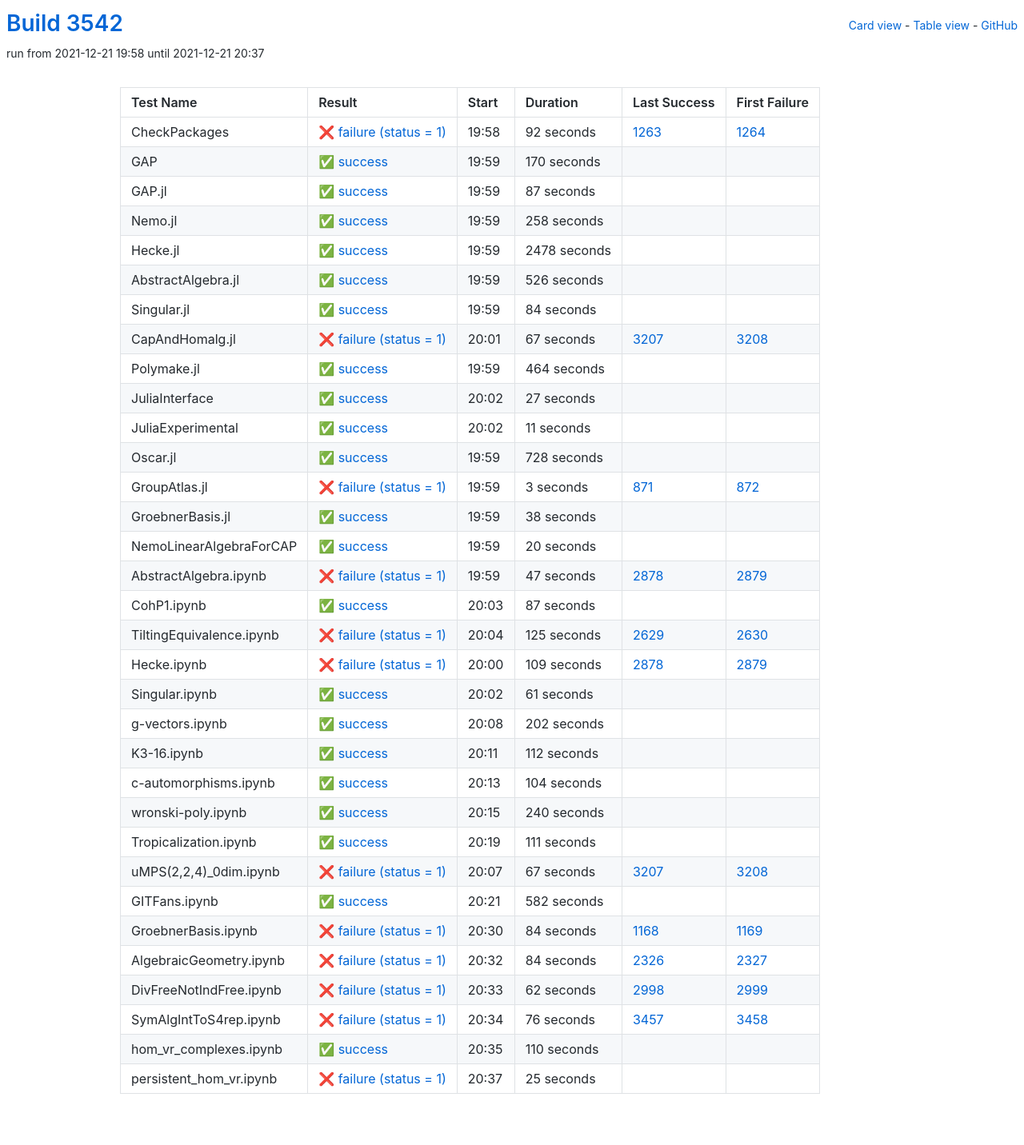
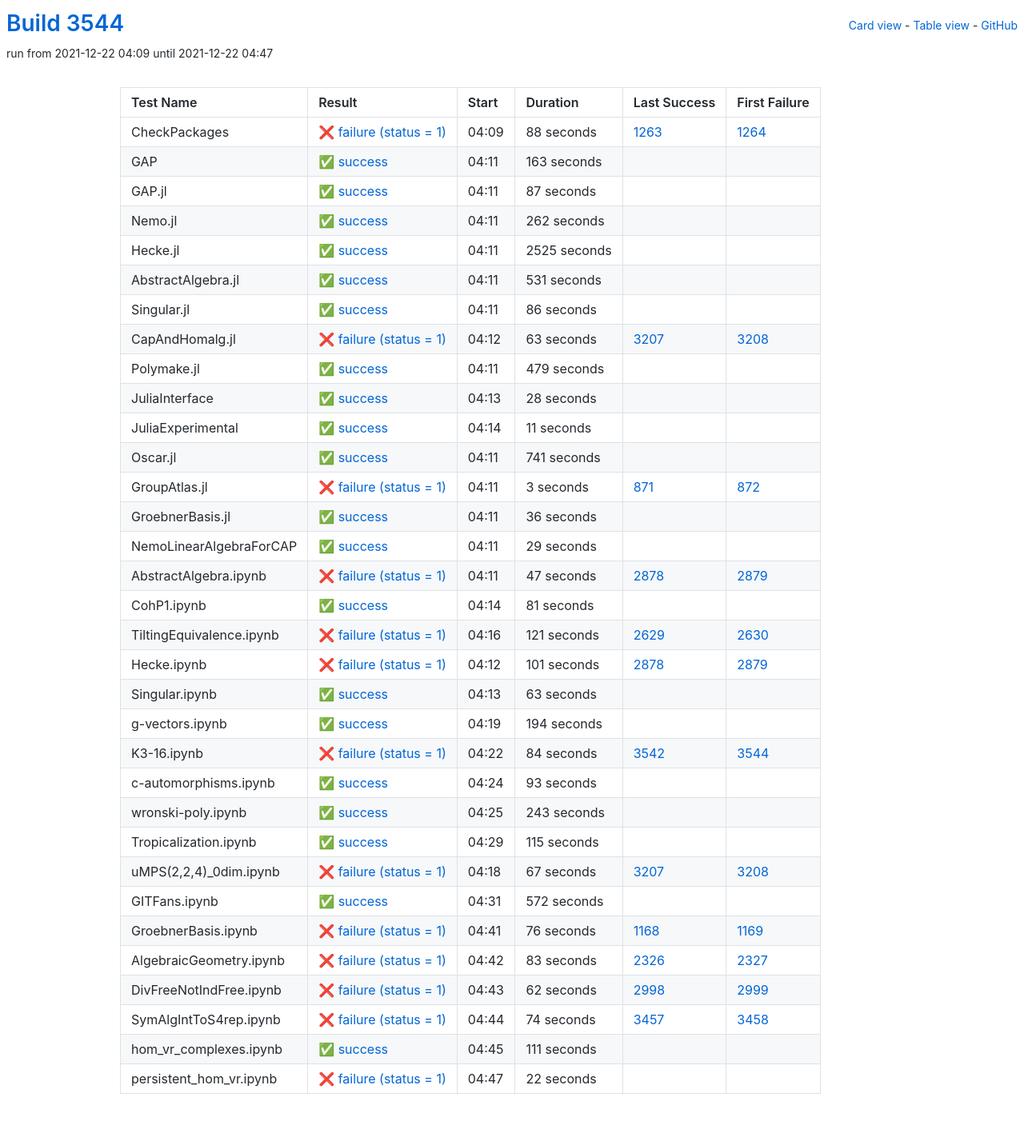
Before and after one commit to oscar-system/oscar-ci-status-stable, a Jekyll site: the page built from table.html, in a window 1280 px wide. Shown: the whole page at 80% size. Built offline with Jekyll 4.4.1, drawn with Linux system fonts in a browser that asks for light colours.

Commit message:
Build #3544

```diff
--- a/_data/ci.yml
+++ b/_data/ci.yml
@@ -1,6 +1,6 @@
 ---
-build: 3542
-build_url: https://oscarci.mathematik.uni-kl.de/job/oscar-stable/3542/
+build: 3544
+build_url: https://oscarci.mathematik.uni-kl.de/job/oscar-stable/3544/
 job: oscar-stable
 organization: oscar-system
 repo: oscar-ci-status-stable
@@ -8,32 +8,32 @@ repourl: https://github.com/oscar-system/oscar-ci-status-stable
 tests:
 - name: CheckPackages
   id: checkpackages
-  log: https://oscarci.mathematik.uni-kl.de/job/oscar-stable/3542/artifact/logs/build-3542/CheckPackages.log
-  start: 2021-12-21 19:58
+  log: https://oscarci.mathematik.uni-kl.de/job/oscar-stable/3544/artifact/logs/build-3544/CheckPackages.log
+  start: 2021-12-22 04:09
   success: false
   exitcode: 1
   status: failure
-  duration: 92
+  duration: 88
   last_success: 1263
   last_success_url: https://oscarci.mathematik.uni-kl.de/job/oscar-stable/1263/
   first_failure: 1264
   first_failure_url: https://oscarci.mathematik.uni-kl.de/job/oscar-stable/1264/
 - name: GAP
   id: gap
-  log: https://oscarci.mathematik.uni-kl.de/job/oscar-stable/3542/artifact/logs/build-3542/GAP.log
-  start: 2021-12-21 19:59
+  log: https://oscarci.mathematik.uni-kl.de/job/oscar-stable/3544/artifact/logs/build-3544/GAP.log
+  start: 2021-12-22 04:11
   success: true
   exitcode: 0
   status: success
-  duration: 170
+  duration: 163
   last_success: false
   last_success_url:
   first_failure: false
   first_failure_url:
 - name: GAP.jl
   id: gap-jl
-  log: https://oscarci.mathematik.uni-kl.de/job/oscar-stable/3542/artifact/logs/build-3542/GAP.jl.log
-  start: 2021-12-21 19:59
+  log: https://oscarci.mathematik.uni-kl.de/job/oscar-stable/3544/artifact/logs/build-3544/GAP.jl.log
+  start: 2021-12-22 04:11
   success: true
   exitcode: 0
   status: success
@@ -44,92 +44,92 @@ tests:
   first_failure_url:
 - name: Nemo.jl
   id: nemo-jl
-  log: https://oscarci.mathematik.uni-kl.de/job/oscar-stable/3542/artifact/logs/build-3542/Nemo.jl.log
-  start: 2021-12-21 19:59
+  log: https://oscarci.mathematik.uni-kl.de/job/oscar-stable/3544/artifact/logs/build-3544/Nemo.jl.log
+  start: 2021-12-22 04:11
   success: true
   exitcode: 0
   status: success
-  duration: 258
+  duration: 262
   last_success: false
   last_success_url:
   first_failure: false
   first_failure_url:
 - name: Hecke.jl
   id: hecke-jl
-  log: https://oscarci.mathematik.uni-kl.de/job/oscar-stable/3542/artifact/logs/build-3542/Hecke.jl.log
-  start: 2021-12-21 19:59
+  log: https://oscarci.mathematik.uni-kl.de/job/oscar-stable/3544/artifact/logs/build-3544/Hecke.jl.log
+  start: 2021-12-22 04:11
   success: true
   exitcode: 0
   status: success
-  duration: 2478
+  duration: 2525
   last_success: false
   last_success_url:
   first_failure: false
   first_failure_url:
 - name: AbstractAlgebra.jl
   id: abstractalgebra-jl
-  log: https://oscarci.mathematik.uni-kl.de/job/oscar-stable/3542/artifact/logs/build-3542/AbstractAlgebra.jl.log
-  start: 2021-12-21 19:59
+  log: https://oscarci.mathematik.uni-kl.de/job/oscar-stable/3544/artifact/logs/build-3544/AbstractAlgebra.jl.log
+  start: 2021-12-22 04:11
   success: true
   exitcode: 0
   status: success
-  duration: 526
+  duration: 531
   last_success: false
   last_success_url:
   first_failure: false
   first_failure_url:
 - name: Singular.jl
   id: singular-jl
-  log: https://oscarci.mathematik.uni-kl.de/job/oscar-stable/3542/artifact/logs/build-3542/Singular.jl.log
-  start: 2021-12-21 19:59
+  log: https://oscarci.mathematik.uni-kl.de/job/oscar-stable/3544/artifact/logs/build-3544/Singular.jl.log
+  start: 2021-12-22 04:11
   success: true
   exitcode: 0
   status: success
-  duration: 84
+  duration: 86
   last_success: false
   last_success_url:
   first_failure: false
   first_failure_url:
 - name: CapAndHomalg.jl
   id: capandhomalg-jl
-  log: https://oscarci.mathematik.uni-kl.de/job/oscar-stable/3542/artifact/logs/build-3542/CapAndHomalg.jl.log
-  start: 2021-12-21 20:01
+  log: https://oscarci.mathematik.uni-kl.de/job/oscar-stable/3544/artifact/logs/build-3544/CapAndHomalg.jl.log
+  start: 2021-12-22 04:12
   success: false
   exitcode: 1
   status: failure
-  duration: 67
+  duration: 63
   last_success: 3207
   last_success_url: https://oscarci.mathematik.uni-kl.de/job/oscar-stable/3207/
   first_failure: 3208
   first_failure_url: https://oscarci.mathematik.uni-kl.de/job/oscar-stable/3208/
 - name: Polymake.jl
   id: polymake-jl
-  log: https://oscarci.mathematik.uni-kl.de/job/oscar-stable/3542/artifact/logs/build-3542/Polymake.jl.log
-  start: 2021-12-21 19:59
+  log: https://oscarci.mathematik.uni-kl.de/job/oscar-stable/3544/artifact/logs/build-3544/Polymake.jl.log
+  start: 2021-12-22 04:11
   success: true
   exitcode: 0
   status: success
-  duration: 464
+  duration: 479
   last_success: false
   last_success_url:
   first_failure: false
   first_failure_url:
 - name: JuliaInterface
   id: juliainterface
-  log: https://oscarci.mathematik.uni-kl.de/job/oscar-stable/3542/artifact/logs/build-3542/JuliaInterface.log
-  start: 2021-12-21 20:02
+  log: https://oscarci.mathematik.uni-kl.de/job/oscar-stable/3544/artifact/logs/build-3544/JuliaInterface.log
+  start: 2021-12-22 04:13
   success: true
   exitcode: 0
   status: success
-  duration: 27
+  duration: 28
   last_success: false
   last_success_url:
   first_failure: false
   first_failure_url:
 - name: JuliaExperimental
   id: juliaexperimental
-  log: https://oscarci.mathematik.uni-kl.de/job/oscar-stable/3542/artifact/logs/build-3542/JuliaExperimental.log
-  start: 2021-12-21 20:02
+  log: https://oscarci.mathematik.uni-kl.de/job/oscar-stable/3544/artifact/logs/build-3544/JuliaExperimental.log
+  start: 2021-12-22 04:14
   success: true
   exitcode: 0
   status: success
@@ -140,20 +140,20 @@ tests:
   first_failure_url:
 - name: Oscar.jl
   id: oscar-jl
-  log: https://oscarci.mathematik.uni-kl.de/job/oscar-stable/3542/artifact/logs/build-3542/Oscar.jl.log
-  start: 2021-12-21 19:59
+  log: https://oscarci.mathematik.uni-kl.de/job/oscar-stable/3544/artifact/logs/build-3544/Oscar.jl.log
+  start: 2021-12-22 04:11
   success: true
   exitcode: 0
   status: success
-  duration: 728
+  duration: 741
   last_success: false
   last_success_url:
   first_failure: false
   first_failure_url:
 - name: GroupAtlas.jl
   id: groupatlas-jl
-  log: https://oscarci.mathematik.uni-kl.de/job/oscar-stable/3542/artifact/logs/build-3542/GroupAtlas.jl.log
-  start: 2021-12-21 19:59
+  log: https://oscarci.mathematik.uni-kl.de/job/oscar-stable/3544/artifact/logs/build-3544/GroupAtlas.jl.log
+  start: 2021-12-22 04:11
   success: false
   exitcode: 1
   status: failure
@@ -164,32 +164,32 @@ tests:
   first_failure_url: https://oscarci.mathematik.uni-kl.de/job/oscar-stable/872/
 - name: GroebnerBasis.jl
   id: groebnerbasis-jl
-  log: https://oscarci.mathematik.uni-kl.de/job/oscar-stable/3542/artifact/logs/build-3542/GroebnerBasis.jl.log
-  start: 2021-12-21 19:59
+  log: https://oscarci.mathematik.uni-kl.de/job/oscar-stable/3544/artifact/logs/build-3544/GroebnerBasis.jl.log
+  start: 2021-12-22 04:11
   success: true
   exitcode: 0
   status: success
-  duration: 38
+  duration: 36
   last_success: false
   last_success_url:
   first_failure: false
   first_failure_url:
 - name: NemoLinearAlgebraForCAP
   id: nemolinearalgebraforcap
-  log: https://oscarci.mathematik.uni-kl.de/job/oscar-stable/3542/artifact/logs/build-3542/NemoLinearAlgebraForCAP.log
-  start: 2021-12-21 19:59
+  log: https://oscarci.mathematik.uni-kl.de/job/oscar-stable/3544/artifact/logs/build-3544/NemoLinearAlgebraForCAP.log
+  start: 2021-12-22 04:11
   success: true
   exitcode: 0
   status: success
-  duration: 20
+  duration: 29
   last_success: false
   last_success_url:
   first_failure: false
   first_failure_url:
 - name: AbstractAlgebra.ipynb
   id: abstractalgebra-ipynb
-  log: https://oscarci.mathematik.uni-kl.de/job/oscar-stable/3542/artifact/logs/build-3542/AbstractAlgebra.ipynb.log
-  start: 2021-12-21 19:59
+  log: https://oscarci.mathematik.uni-kl.de/job/oscar-stable/3544/artifact/logs/build-3544/AbstractAlgebra.ipynb.log
+  start: 2021-12-22 04:11
   success: false
   exitcode: 1
   status: failure
@@ -200,116 +200,116 @@ tests:
   first_failure_url: https://oscarci.mathematik.uni-kl.de/job/oscar-stable/2879/
 - name: CohP1.ipynb
   id: cohp1-ipynb
-  log: https://oscarci.mathematik.uni-kl.de/job/oscar-stable/3542/artifact/logs/build-3542/CohP1.ipynb.log
-  start: 2021-12-21 20:03
+  log: https://oscarci.mathematik.uni-kl.de/job/oscar-stable/3544/artifact/logs/build-3544/CohP1.ipynb.log
+  start: 2021-12-22 04:14
   success: true
   exitcode: 0
   status: success
-  duration: 87
+  duration: 81
   last_success: false
   last_success_url:
   first_failure: false
   first_failure_url:
 - name: TiltingEquivalence.ipynb
   id: tiltingequivalence-ipynb
-  log: https://oscarci.mathematik.uni-kl.de/job/oscar-stable/3542/artifact/logs/build-3542/TiltingEquivalence.ipynb.log
-  start: 2021-12-21 20:04
+  log: https://oscarci.mathematik.uni-kl.de/job/oscar-stable/3544/artifact/logs/build-3544/TiltingEquivalence.ipynb.log
+  start: 2021-12-22 04:16
   success: false
   exitcode: 1
   status: failure
-  duration: 125
+  duration: 121
   last_success: 2629
   last_success_url: https://oscarci.mathematik.uni-kl.de/job/oscar-stable/2629/
   first_failure: 2630
   first_failure_url: https://oscarci.mathematik.uni-kl.de/job/oscar-stable/2630/
 - name: Hecke.ipynb
   id: hecke-ipynb
-  log: https://oscarci.mathematik.uni-kl.de/job/oscar-stable/3542/artifact/logs/build-3542/Hecke.ipynb.log
-  start: 2021-12-21 20:00
+  log: https://oscarci.mathematik.uni-kl.de/job/oscar-stable/3544/artifact/logs/build-3544/Hecke.ipynb.log
+  start: 2021-12-22 04:12
   success: false
   exitcode: 1
   status: failure
-  duration: 109
+  duration: 101
   last_success: 2878
   last_success_url: https://oscarci.mathematik.uni-kl.de/job/oscar-stable/2878/
   first_failure: 2879
   first_failure_url: https://oscarci.mathematik.uni-kl.de/job/oscar-stable/2879/
 - name: Singular.ipynb
   id: singular-ipynb
-  log: https://oscarci.mathematik.uni-kl.de/job/oscar-stable/3542/artifact/logs/build-3542/Singular.ipynb.log
-  start: 2021-12-21 20:02
+  log: https://oscarci.mathematik.uni-kl.de/job/oscar-stable/3544/artifact/logs/build-3544/Singular.ipynb.log
+  start: 2021-12-22 04:13
   success: true
   exitcode: 0
   status: success
-  duration: 61
+  duration: 63
   last_success: false
   last_success_url:
   first_failure: false
   first_failure_url:
 - name: g-vectors.ipynb
   id: g-vectors-ipynb
-  log: https://oscarci.mathematik.uni-kl.de/job/oscar-stable/3542/artifact/logs/build-3542/g-vectors.ipynb.log
-  start: 2021-12-21 20:08
+  log: https://oscarci.mathematik.uni-kl.de/job/oscar-stable/3544/artifact/logs/build-3544/g-vectors.ipynb.log
+  start: 2021-12-22 04:19
   success: true
   exitcode: 0
   status: success
-  duration: 202
+  duration: 194
   last_success: false
   last_success_url:
   first_failure: false
   first_failure_url:
 - name: K3-16.ipynb
   id: k3-16-ipynb
-  log: https://oscarci.mathematik.uni-kl.de/job/oscar-stable/3542/artifact/logs/build-3542/K3-16.ipynb.log
-  start: 2021-12-21 20:11
+  log: https://oscarci.mathematik.uni-kl.de/job/oscar-stable/3544/artifact/logs/build-3544/K3-16.ipynb.log
+  start: 2021-12-22 04:22
+  success: false
+  exitcode: 1
+  status: failure
+  duration: 84
+  last_success: 3542
+  last_success_url: https://oscarci.mathematik.uni-kl.de/job/oscar-stable/3542/
+  first_failure: 3544
+  first_failure_url: https://oscarci.mathematik.uni-kl.de/job/oscar-stable/3544/
+- name: c-automorphisms.ipynb
+  id: c-automorphisms-ipynb
+  log: https://oscarci.mathematik.uni-kl.de/job/oscar-stable/3544/artifact/logs/build-3544/c-automorphisms.ipynb.log
+  start: 2021-12-22 04:24
   success: true
   exitcode: 0
   status: success
-  duration: 112
-  last_success: false
-  last_success_url:
-  first_failure: false
-  first_failure_url:
-- name: c-automorphisms.ipynb
-  id: c-automorphisms-ipynb
-  log: https://oscarci.mathematik.uni-kl.de/job/oscar-stable/3542/artifact/logs/build-3542/c-automorphisms.ipynb.log
-  start: 2021-12-21 20:13
-  success: true
-  exitcode: 0
-  status: success
-  duration: 104
+  duration: 93
   last_success: false
   last_success_url:
   first_failure: false
   first_failure_url:
 - name: wronski-poly.ipynb
   id: wronski-poly-ipynb
-  log: https://oscarci.mathematik.uni-kl.de/job/oscar-stable/3542/artifact/logs/build-3542/wronski-poly.ipynb.log
-  start: 2021-12-21 20:15
+  log: https://oscarci.mathematik.uni-kl.de/job/oscar-stable/3544/artifact/logs/build-3544/wronski-poly.ipynb.log
+  start: 2021-12-22 04:25
   success: true
   exitcode: 0
   status: success
-  duration: 240
+  duration: 243
   last_success: false
   last_success_url:
   first_failure: false
   first_failure_url:
 - name: Tropicalization.ipynb
   id: tropicalization-ipynb
-  log: https://oscarci.mathematik.uni-kl.de/job/oscar-stable/3542/artifact/logs/build-3542/Tropicalization.ipynb.log
-  start: 2021-12-21 20:19
+  log: https://oscarci.mathematik.uni-kl.de/job/oscar-stable/3544/artifact/logs/build-3544/Tropicalization.ipynb.log
+  start: 2021-12-22 04:29
   success: true
   exitcode: 0
   status: success
-  duration: 111
+  duration: 115
   last_success: false
   last_success_url:
   first_failure: false
   first_failure_url:
 - name: uMPS(2,2,4)_0dim.ipynb
   id: umps-2-2-4-0dim-ipynb
-  log: https://oscarci.mathematik.uni-kl.de/job/oscar-stable/3542/artifact/logs/build-3542/uMPS-2-2-4-_0dim.ipynb.log
-  start: 2021-12-21 20:07
+  log: https://oscarci.mathematik.uni-kl.de/job/oscar-stable/3544/artifact/logs/build-3544/uMPS-2-2-4-_0dim.ipynb.log
+  start: 2021-12-22 04:18
   success: false
   exitcode: 1
   status: failure
@@ -320,44 +320,44 @@ tests:
   first_failure_url: https://oscarci.mathematik.uni-kl.de/job/oscar-stable/3208/
 - name: GITFans.ipynb
   id: gitfans-ipynb
-  log: https://oscarci.mathematik.uni-kl.de/job/oscar-stable/3542/artifact/logs/build-3542/GITFans.ipynb.log
-  start: 2021-12-21 20:21
+  log: https://oscarci.mathematik.uni-kl.de/job/oscar-stable/3544/artifact/logs/build-3544/GITFans.ipynb.log
+  start: 2021-12-22 04:31
   success: true
   exitcode: 0
   status: success
-  duration: 582
+  duration: 572
   last_success: false
   last_success_url:
   first_failure: false
   first_failure_url:
 - name: GroebnerBasis.ipynb
   id: groebnerbasis-ipynb
-  log: https://oscarci.mathematik.uni-kl.de/job/oscar-stable/3542/artifact/logs/build-3542/GroebnerBasis.ipynb.log
-  start: 2021-12-21 20:30
+  log: https://oscarci.mathematik.uni-kl.de/job/oscar-stable/3544/artifact/logs/build-3544/GroebnerBasis.ipynb.log
+  start: 2021-12-22 04:41
   success: false
   exitcode: 1
   status: failure
-  duration: 84
+  duration: 76
   last_success: 1168
   last_success_url: https://oscarci.mathematik.uni-kl.de/job/oscar-stable/1168/
   first_failure: 1169
   first_failure_url: https://oscarci.mathematik.uni-kl.de/job/oscar-stable/1169/
 - name: AlgebraicGeometry.ipynb
   id: algebraicgeometry-ipynb
-  log: https://oscarci.mathematik.uni-kl.de/job/oscar-stable/3542/artifact/logs/build-3542/AlgebraicGeometry.ipynb.log
-  start: 2021-12-21 20:32
+  log: https://oscarci.mathematik.uni-kl.de/job/oscar-stable/3544/artifact/logs/build-3544/AlgebraicGeometry.ipynb.log
+  start: 2021-12-22 04:42
   success: false
   exitcode: 1
   status: failure
-  duration: 84
+  duration: 83
   last_success: 2326
   last_success_url: https://oscarci.mathematik.uni-kl.de/job/oscar-stable/2326/
   first_failure: 2327
   first_failure_url: https://oscarci.mathematik.uni-kl.de/job/oscar-stable/2327/
 - name: DivFreeNotIndFree.ipynb
   id: divfreenotindfree-ipynb
-  log: https://oscarci.mathematik.uni-kl.de/job/oscar-stable/3542/artifact/logs/build-3542/DivFreeNotIndFree.ipynb.log
-  start: 2021-12-21 20:33
+  log: https://oscarci.mathematik.uni-kl.de/job/oscar-stable/3544/artifact/logs/build-3544/DivFreeNotIndFree.ipynb.log
+  start: 2021-12-22 04:43
   success: false
   exitcode: 1
   status: failure
@@ -368,36 +368,36 @@ tests:
   first_failure_url: https://oscarci.mathematik.uni-kl.de/job/oscar-stable/2999/
 - name: SymAlgIntToS4rep.ipynb
   id: symalginttos4rep-ipynb
-  log: https://oscarci.mathematik.uni-kl.de/job/oscar-stable/3542/artifact/logs/build-3542/SymAlgIntToS4rep.ipynb.log
-  start: 2021-12-21 20:34
+  log: https://oscarci.mathematik.uni-kl.de/job/oscar-stable/3544/artifact/logs/build-3544/SymAlgIntToS4rep.ipynb.log
+  start: 2021-12-22 04:44
   success: false
   exitcode: 1
   status: failure
-  duration: 76
+  duration: 74
   last_success: 3457
   last_success_url: https://oscarci.mathematik.uni-kl.de/job/oscar-stable/3457/
   first_failure: 3458
   first_failure_url: https://oscarci.mathematik.uni-kl.de/job/oscar-stable/3458/
 - name: hom_vr_complexes.ipynb
   id: hom-vr-complexes-ipynb
-  log: https://oscarci.mathematik.uni-kl.de/job/oscar-stable/3542/artifact/logs/build-3542/hom_vr_complexes.ipynb.log
-  start: 2021-12-21 20:35
+  log: https://oscarci.mathematik.uni-kl.de/job/oscar-stable/3544/artifact/logs/build-3544/hom_vr_complexes.ipynb.log
+  start: 2021-12-22 04:45
   success: true
   exitcode: 0
   status: success
-  duration: 110
+  duration: 111
   last_success: false
   last_success_url:
   first_failure: false
   first_failure_url:
 - name: persistent_hom_vr.ipynb
   id: persistent-hom-vr-ipynb
-  log: https://oscarci.mathematik.uni-kl.de/job/oscar-stable/3542/artifact/logs/build-3542/persistent_hom_vr.ipynb.log
-  start: 2021-12-21 20:37
+  log: https://oscarci.mathematik.uni-kl.de/job/oscar-stable/3544/artifact/logs/build-3544/persistent_hom_vr.ipynb.log
+  start: 2021-12-22 04:47
   success: false
   exitcode: 1
   status: failure
-  duration: 25
+  duration: 22
   last_success: false
   last_success_url:
   first_failure: false
```
Also changed, not shown: README.md.
